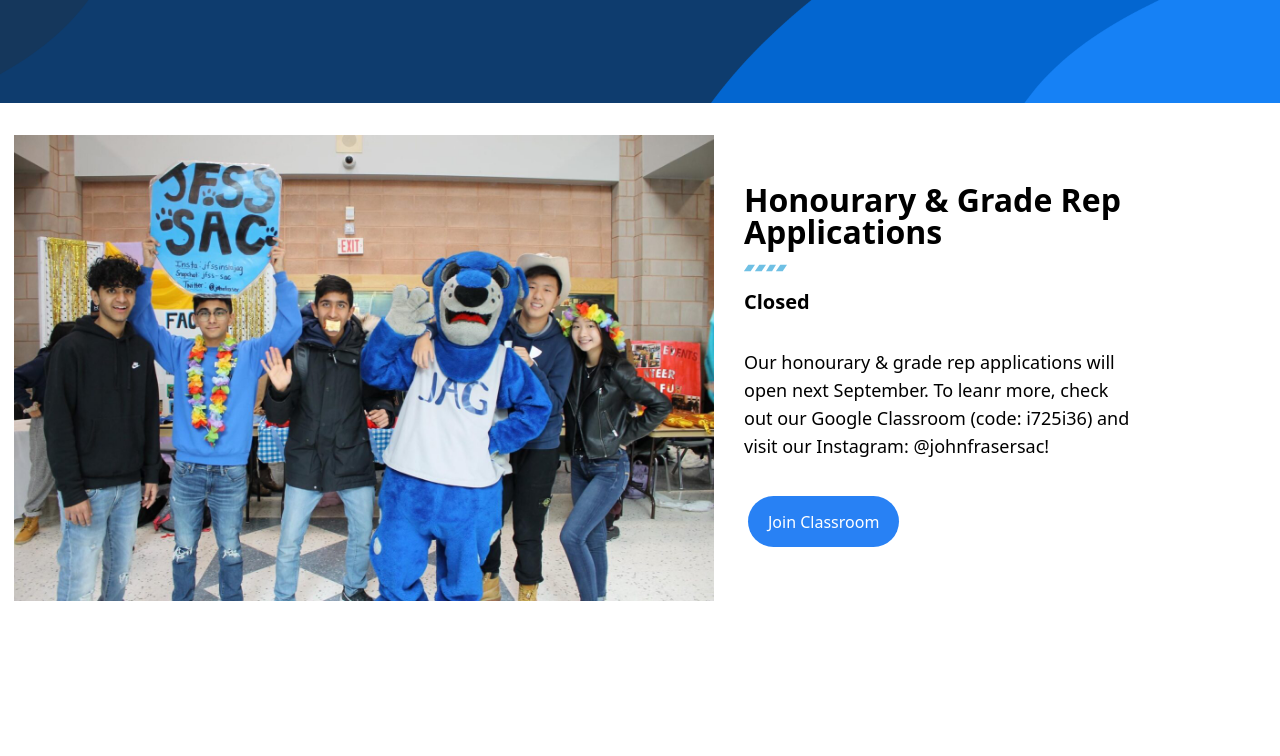
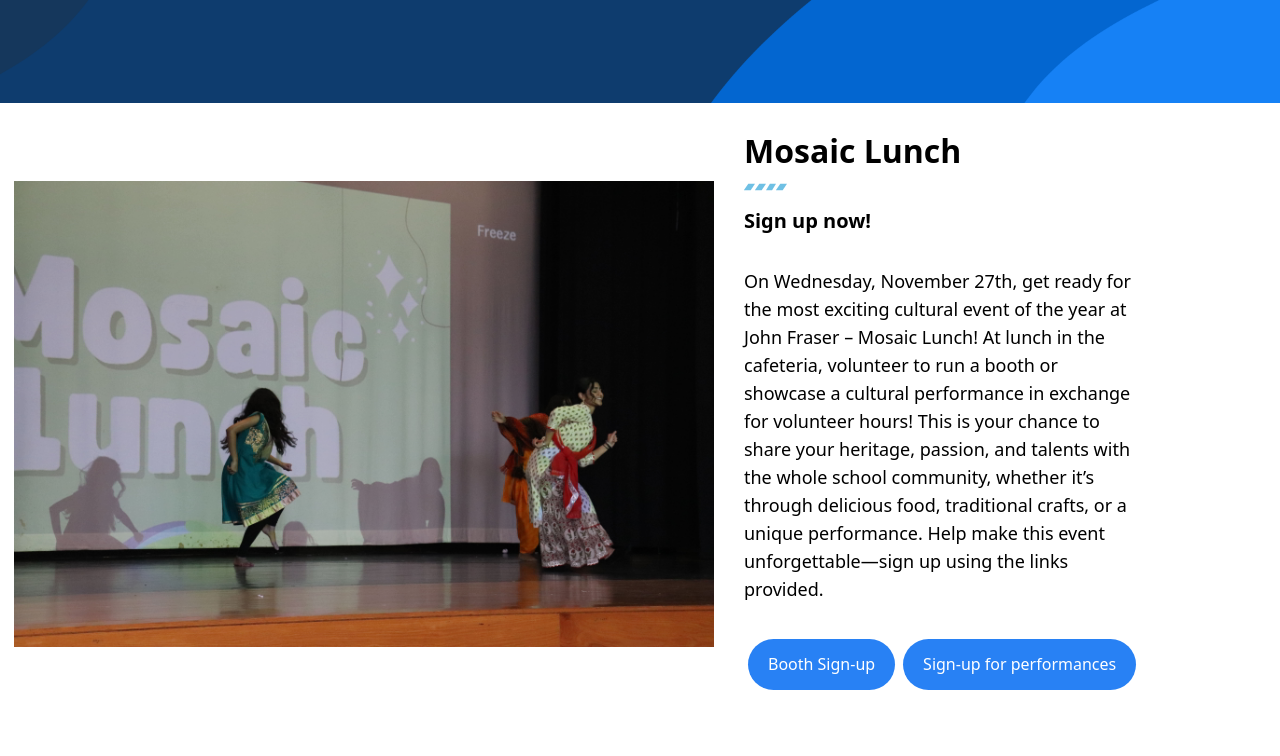
Before and after one commit to JohnfraserSAC/johnfrasersac, a Next.js app: page /opportunities in a window 1280 px wide. Shown: the part 300-1056 px from the top of the page. Built offline with nearby package versions, Linux system fonts and the light colour scheme.

Commit message:
Added mosaic lunch opportunity

```diff
--- a/app/opportunities/page.tsx
+++ b/app/opportunities/page.tsx
@@ -19,6 +19,43 @@ const page = () => {
         </div>
       </div>
 
+      <div className='mx-auto container flex-col lg:flex-row flex justify-center items-center my-8'>
+        <div className='lg:w-7/12 lg:flex lg:justify-center lg:items-center'>
+          <Image
+              src='/opportunities/mosaic-lunch.jpg'
+              alt='Mosaic lunch'
+              width={500}
+              height={300}
+              className='mb-8 lg:w-[700px] lg:h-auto'
+            />
+        </div>
+        <div className='w-11/12 lg:w-5/12 lg:mx-4'>
+          <h1 className='font-semibold text-2xl w-8/12 lg:w-9/12 lg:text-4xl lg:font-semibold'>Mosaic Lunch</h1>
+          <div className="images-line lg:my-4 lg:w-1/12">
+            <div className="image" style={{backgroundImage: "url('/image.svg')"}}></div>
+            <div className="image" style={{backgroundImage: "url('/image.svg')"}}></div>
+            <div className="image" style={{backgroundImage: "url('/image.svg')"}}></div>
+            <div className="image" style={{backgroundImage: "url('/image.svg')"}}></div>
+          </div>
+          <div className=''>
+            <p className='mb-8 font-semibold text-lg lg:text-xl'>Sign up now!</p>
+            <p className='mb-8 lg:text-lg lg:w-9/12'>On Wednesday, November 27th, get ready for the most exciting cultural event of the year at John Fraser – Mosaic Lunch! At lunch in the cafeteria, volunteer to run a booth or showcase a cultural performance in exchange for volunteer hours! This is your chance to share your heritage, passion, and talents with the whole school community, whether it’s through delicious food, traditional crafts, or a unique performance. Help make this event unforgettable—sign up using the links provided.</p>
+            <div className='mb-8 w-full flex justify-center items-center lg:justify-normal lg:items-start'>
+              <Link href={'https://forms.gle/WeaPxwNQcyU78Tfm7'}>
+                <button className='button-2'>
+                  <p>Booth Sign-up</p>
+                </button>
+              </Link>
+              <Link href={'https://forms.gle/uA7jg6JikPqfouGR7'}>
+                <button className='button-2'>
+                  <p>Sign-up for performances</p>
+                </button>
+              </Link>
+            </div>
+          </div>
+
+        </div>
+      </div>
 
       <div className='mx-auto container flex-col lg:flex-row flex justify-center items-center my-8'>
         <div className='lg:w-7/12 lg:flex lg:justify-center lg:items-center'>
@@ -40,7 +77,7 @@ const page = () => {
           </div>
           <div className=''>
             <p className='mb-8 font-semibold text-lg lg:text-xl'>Closed</p>
-            <p className='mb-8 lg:text-lg lg:w-9/12'>Our honourary & grade rep applications will open next September. To leanr more, check out our Google Classroom (code: i725i36) and visit our Instagram: @johnfrasersac!</p>
+            <p className='mb-8 lg:text-lg lg:w-9/12'>Our honourary & grade rep applications will open next September. To learn more, check out our Google Classroom (code: i725i36) and visit our Instagram: @johnfrasersac!</p>
             <div className='mb-8 w-full flex justify-center items-center lg:justify-normal lg:items-start'>
               <Link href={'https://google.com'}>
                 <button className='button-2'>
```
Also changed, not shown: public/opportunities/mosaic-lunch.jpg (added).
